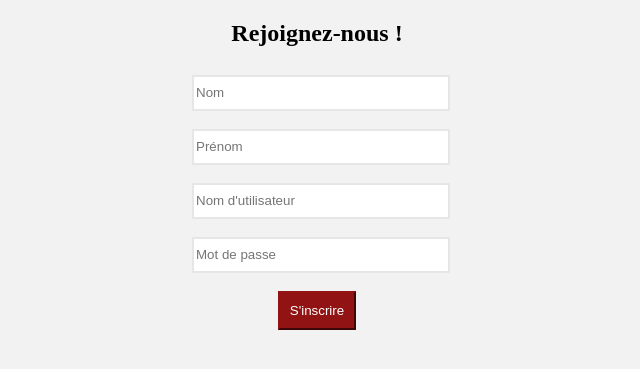
After one commit to heloise-g/ISCC-2020-MyDevBlog, a PHP site: page /ISCC/creation-compte.html in a window 1280 px wide. The commit adds this page. Shown: the top 369 px of the page, without its empty margins (323-963 px from the left). Run offline with PHP 8.4, Linux system fonts and the light colour scheme.

Commit message:
travail 13/07
fin de matinée

```diff
--- a/ESSAI/accueil.css
+++ b/ESSAI/accueil.css
@@ -157,3 +157,34 @@ footer{
     left: 100px;
 
 }
+#prenom{
+    width: 250px;
+    height: 30px;
+    border: solid #e6e6e6 2px;
+}
+#prenom:hover{
+    border-color: rgb(146, 19, 19);
+}
+#login{
+    width: 250px;
+    height: 30px;
+    border: solid #e6e6e6 2px;
+}
+#login:hover{
+    border-color: rgb(146, 19, 19);
+}
+#password{
+    width: 250px;
+    height: 30px;
+    border: solid #e6e6e6 2px;
+}
+#password:hover{
+    border-color: rgb(146, 19, 19);
+}
+#creation-compte{
+    text-align: center;
+    color: thistle;
+}
+#compte{
+    text-align: center;
+}
--- /dev/null
+++ b/ESSAI/creation-compte.html
@@ -0,0 +1,40 @@
+<!DOCTYPE html>
+<html>
+    <head>
+        <title>Blog Héloïse GASPAIS</title>
+        <meta charset="utf-8">
+        <link type="text/css" rel="stylesheet" href="accueil.css">
+    </head>
+    <body>
+        <div id="compte">
+        <h2>Rejoignez-nous !</h2>
+        </div>
+        <div id="formulaire">
+            <form action="contact-form.php" method="post" enctype= "multipart/form-data">
+                <div>
+                    <label for="name"></label>
+                    <input type="text" id="name" name="user_name" placeholder="Nom">
+                </div>
+                <br/>
+                <div>
+                    <label for="prenom"></label>
+                    <input type="text" id="prenom" name="user_prenom" placeholder="Prénom">
+                </div>
+                <br/>
+                <div>
+                    <label for="login"></label>
+                    <input type="text" id="login" name="user_login" placeholder="Nom d'utilisateur">
+                </div>
+                <br/>
+                <div>
+                    <label for="password"></label>
+                    <input type="text" id="password" name="user_password" placeholder="Mot de passe">
+                </div>
+                <br/>
+                <div>
+                    <button type="submit" id="button">S'inscrire</button>
+                </div>
+            </form>
+        </div>
+    </body>
+</html>
--- a/ESSAI/footer.php
+++ b/ESSAI/footer.php
@@ -7,7 +7,7 @@
             <a href="https://github.com/heloise-g">Profil GitHub</a>
         </span>
         <span class="adm">
-        <a href="Mettre lien vers l'espace administratif de mon site">Espace adm</a>
+        <a href="http://localhost/ISCC/ISCC-2020-MyDevBlog/essai/front.php?page=4"><B>Espace Administratif</B></a>
         </span>
     </fieldset>
 </footer>
--- a/ESSAI/front.php
+++ b/ESSAI/front.php
@@ -50,6 +50,12 @@
             elseif ($_GET["page"]== "article8"){
                 include("article8.html");
             }
+            elseif ($_GET["page"]== 4){
+                include("espace_adm.html");
+            }
+            elseif ($_GET["page"]== "creation-compte"){
+                include("creation-compte.html");
+            }
             else {
                 echo "ERREUR 404!" . "<br/>";
                 echo "VOUS VOUS ETES PERDUS EN CHEMIN...";
```
Also changed, not shown: ESSAI/espace_adm.html (added, +33 -0 lines).
